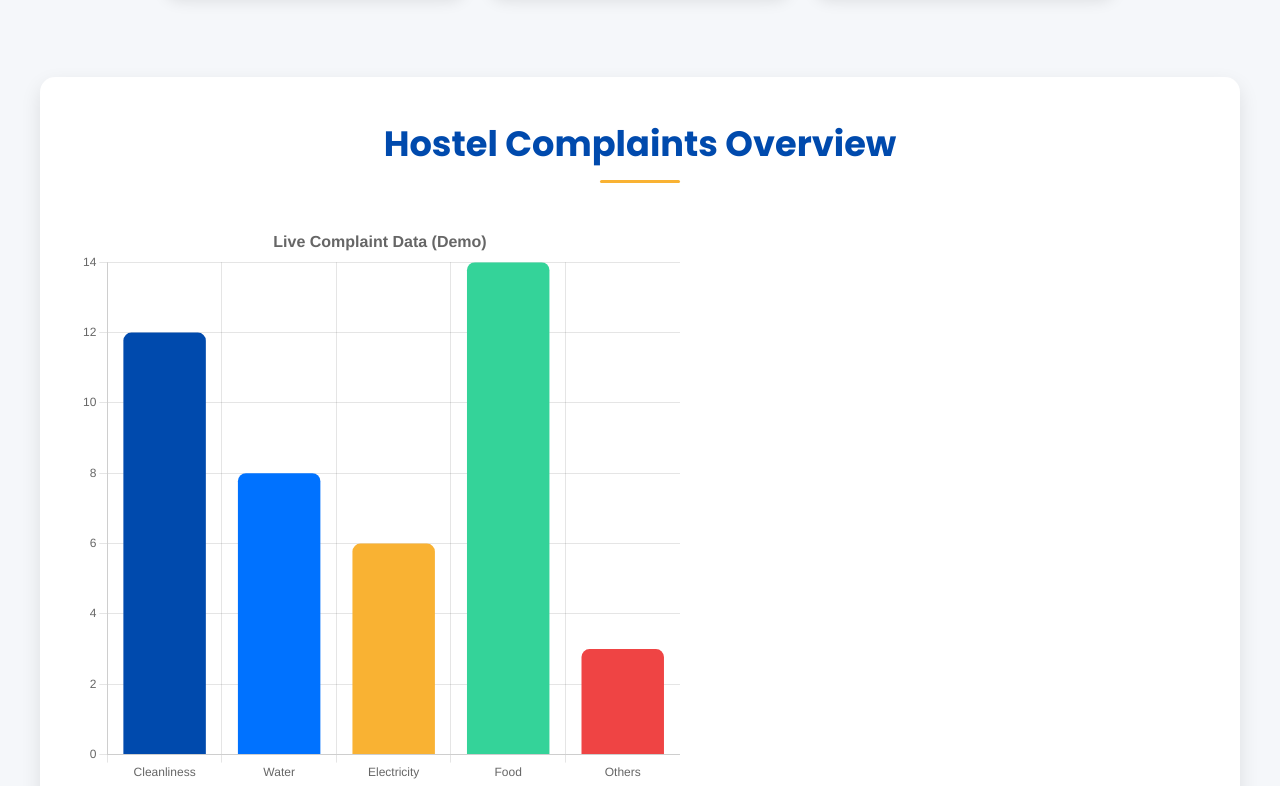
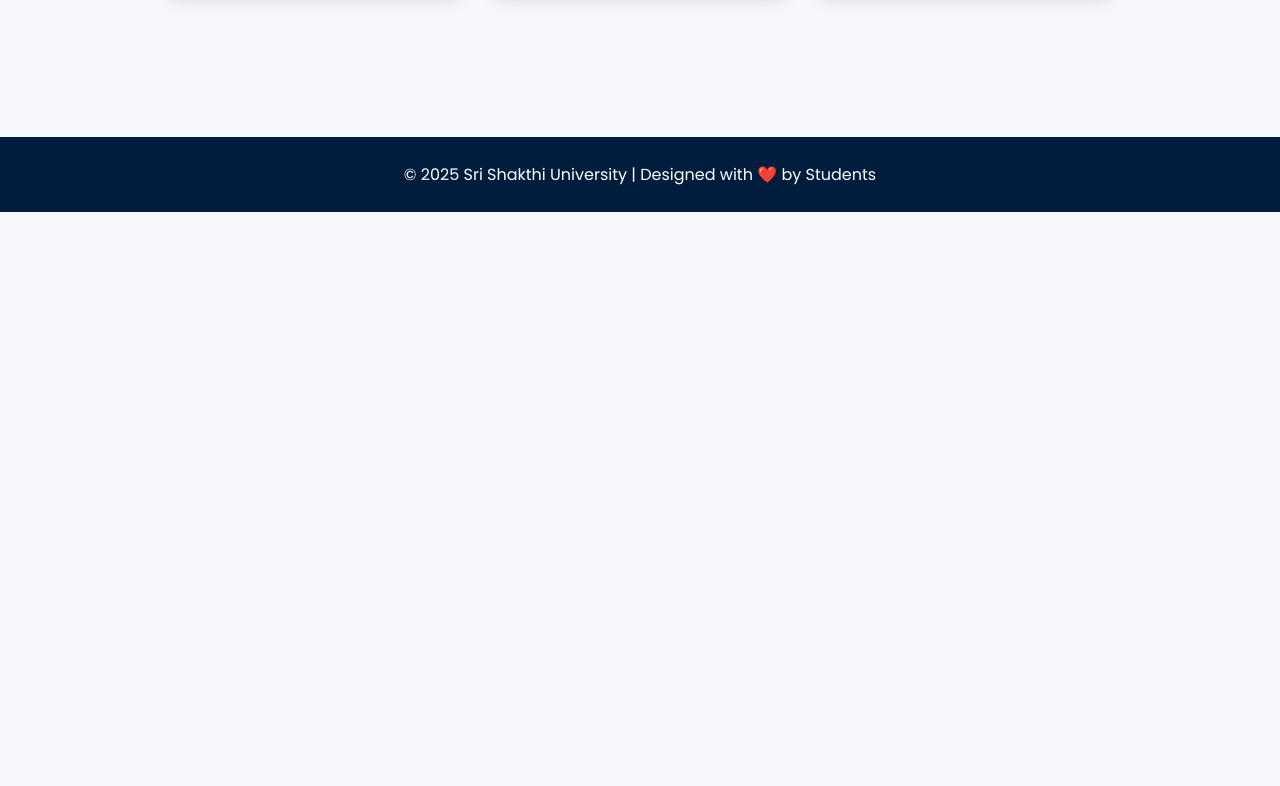
Before and after one commit to NidhishKumarwho/complaint, a plain HTML site: page index.html in a window 1280 px wide. Shown: the part 1494-2280 px from the top of the page. After the commit the page ends 1706 px from the top, so only its background shows below. Drawn offline with nearby package versions, Linux system fonts and the light colour scheme.

Commit message:
Update index.html

```diff
--- a/index.html
+++ b/index.html
@@ -244,12 +244,6 @@
     </div>
   </section>
 
-  <!-- Statistics / Dashboard -->
-  <section id="stats">
-    <h2>Hostel Complaints Overview</h2>
-    <canvas id="complaintChart"></canvas>
-  </section>
-
   <footer>
     &copy; 2025 Sri Shakthi University | Designed with ❤️ by Students
   </footer>
```
